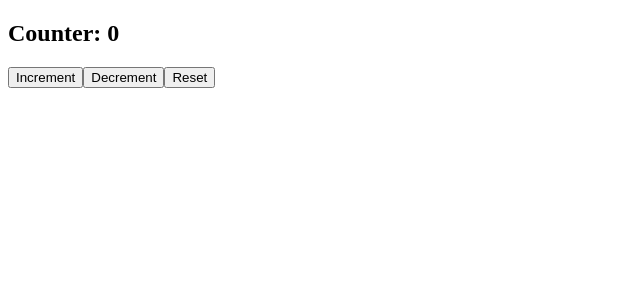
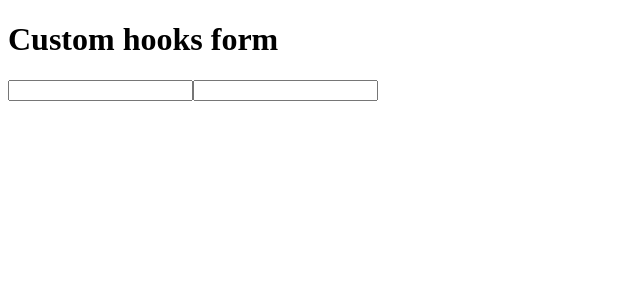
Before and after one commit to Fede-forti/eserciziReact, a React (Create React App) app in the folder esercizio-react/esercizioState/state-app/: page / in a window 1280 px wide. Shown: the top 300 px of the page, without its empty margins (0-640 px from the left). Built offline with nearby package versions, Linux system fonts and the light colour scheme.

Commit message:
exercise done

```diff
--- a/esercizio-react/esercizioState/state-app/src/App.js
+++ b/esercizio-react/esercizioState/state-app/src/App.js
@@ -1,11 +1,11 @@
 import React from "react";
-import { ClickCounter } from "./ClickCounter";
+import { Form } from "./Form";
 
 export class App extends React.Component {
     render() {
         return (
             <div>
-                <ClickCounter/>
+                <Form/>
             </div>
         )
     }
--- /dev/null
+++ b/esercizio-react/esercizioState/state-app/src/Form.js
@@ -0,0 +1,14 @@
+import React from "react";
+import { useForm } from "./useForm";
+
+export function Form() {
+  const { input, password, handleInputs } = useForm();
+
+  return (
+    <div>
+      <h1>Custom hooks form</h1>
+      <input name="username" value={input} onChange={handleInputs} />
+      <input name="password" type="password" value={password} onChange={handleInputs}/>
+    </div>
+  );
+}
--- /dev/null
+++ b/esercizio-react/esercizioState/state-app/src/useForm.js
@@ -0,0 +1,24 @@
+import { useState } from "react";
+
+export function useForm() {
+  const [data, setData] = useState({
+    input: "",
+    password: "",
+  });
+
+  function handleInputs(event) {
+    const value = event.target.value;
+    const name = event.target.name;
+    setData(() => {
+      return {
+        [name]: value,
+      };
+    });
+  }
+
+  return {
+    input: data.input,
+    password: data.password,
+    handleInputs,
+  };
+}
```
